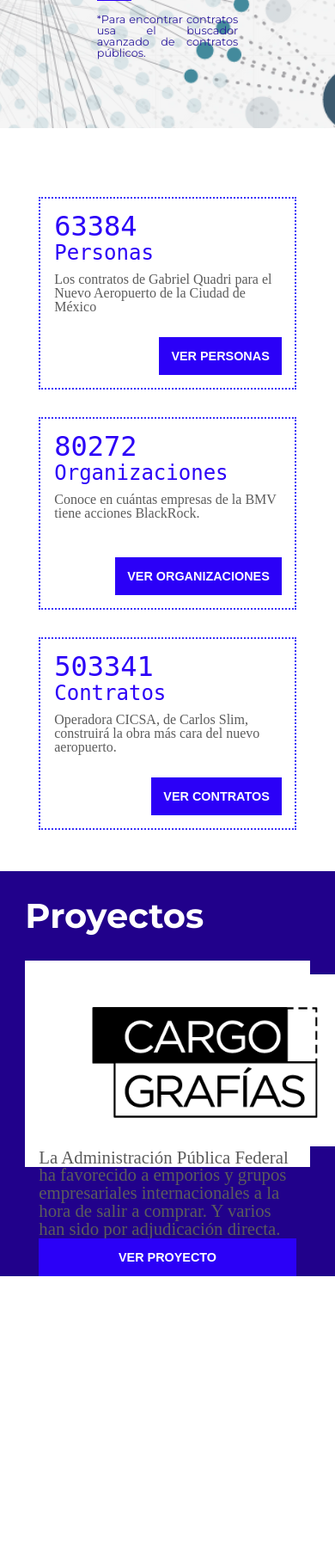
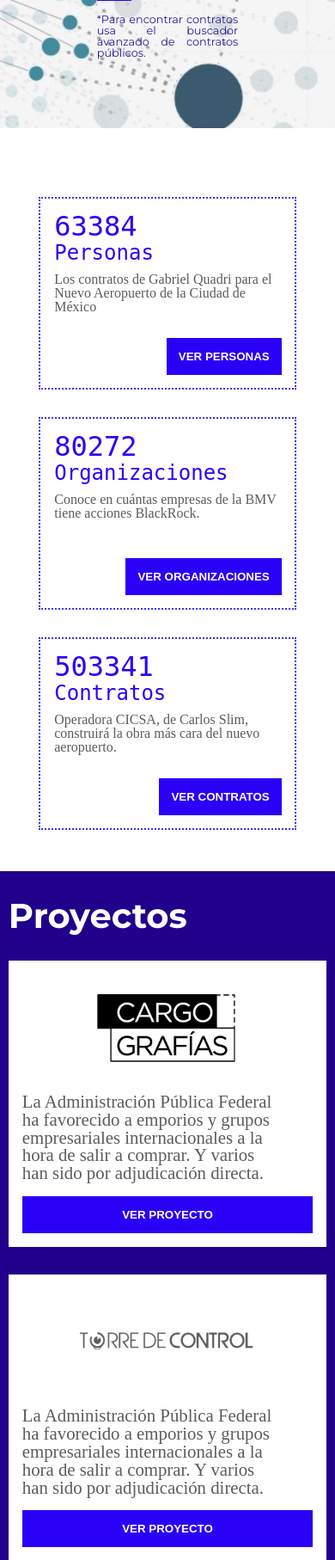
Before and after one commit to sororal/qqw-frontend, a PHP site: page / in a window 390 px wide; the page is wider, and only the part inside the window is pictured. Shown: the part 1171-2985 px from the top of that part at 86% size. Before the commit the page ends 2655 px from the top of that part, so only its background shows below. Run offline with PHP 8.4, Linux system fonts and the light colour scheme.

Commit message:
finished proyectos section incl responsiveness

```diff
--- a/css/main.css
+++ b/css/main.css
@@ -127,19 +127,32 @@ div.proyectos-content {
 div.proyecto {
   background-color: #fff;
   padding: 1rem;
-  height: 15rem;
   width: 100%;
   margin-bottom: 2rem;
+  position: relative;
 }
 
 div.proyecto img {
-  height: 100%;
-  width: auto;
+  width: 90%;
 }
 
 div.proyecto p {
+  margin-right: 1rem;
+  margin-bottom: 1rem;
+  padding: 1rem 1.5rem 0 0;
+  top: 15%;
   font-size: 1.3rem;
 }
+
+.proyecto-info {
+  position: absolute;
+}
+
+.proyecto button {
+  bottom: 30px;
+  right: 30px;
+}
+
 
 
 /*Card styles*/
@@ -216,7 +229,7 @@ button {
     width: 100%;
     float: left;
 }
-@media only screen and (min-width: 600px) {
+@media only screen and (min-width: 768px) {
     /* For tablets: */
     .col-m-1 {width: 8.33%;}
     .col-m-2 {width: 16.66%;}
@@ -230,8 +243,9 @@ button {
     .col-m-10 {width: 83.33%;}
     .col-m-11 {width: 91.66%;}
     .col-m-12 {width: 100%;}
+
 }
-@media only screen and (min-width: 768px) {
+@media only screen and (min-width: 1300px) {
     /* For desktop: */
     .col-1 {width: 8.33%;}
     .col-2 {width: 16.66%;}
@@ -254,8 +268,14 @@ button {
     width: 100%;
   }
 
-
-
+  .proyecto-info {
+    position: relative;
+  }
+  .proyecto button {
+    width: 100%;
+    bottom: 0;
+    right: 0;
+  }
 }
 
 @media only screen and (max-width: 1042px) {
@@ -265,17 +285,18 @@ button {
   .card-image {
     display: none;
   }
+
 }
 
 @media only screen and (max-width: 870px) {
-  .button-link {
+  .explore-card.button-link {
     padding: 9px;
     font-size: .7rem;
   }
 }
 
 @media only screen and (max-width: 800px) {
-  .button-link {
+  .explore-card.button-link {
     color: #2b00f7;
     background-color: #fff;
   }
@@ -283,10 +304,21 @@ button {
 
 
 @media only screen and (max-width: 768px) {
-  .button-link {
+  .explore-card.button-link {
     color: #fff;
     background-color: #2b00f7;
     padding: 14px 14px;
     font-size: .9rem;
   }
+  div.proyecto img {
+    width: 15rem;
+    display: block;
+    margin: auto;
+  }
 }
+
+@media only screen and (max-width: 500px) {
+  div.proyectos-content {
+    width: 95%;
+  }
+}
--- a/index.html
+++ b/index.html
@@ -33,7 +33,7 @@
     <main>
       <section class="explore-data">
           <div class="explore-data-content row">
-              <div class="col-4 card-pad">
+              <div class="col-4 col-m-4   card-pad">
                 <div class="card explore-card">
                   <img src="images/personas.png" alt="Personas" class="card-image">
                   <div class="card-pad">
@@ -44,7 +44,7 @@
                   </div>
                 </div>
               </div>
-              <div class="col-4 card-pad">
+              <div class="col-4 col-m-4 card-pad">
                 <div class="card explore-card">
                   <img src="images/organizaciones.png" alt="Organizaciones" class="card-image">
                   <div class="card-pad">
@@ -55,7 +55,7 @@
                   </div>
                 </div>
               </div>
-              <div class="col-4 card-pad">
+              <div class="col-4 col-m-4 card-pad">
                 <div class="card explore-card">
                   <img src="images/contratos.png" alt="Contratos" class="card-image">
                   <div class="card-pad">
@@ -73,17 +73,34 @@
         <div class="row">
           <div class="proyectos-content block">
             <h2>Proyectos</h2>
-            <div class="proyecto">
-              <div class="col-4">
+            <div class="proyecto row">
+              <div class="col-4 col-m-5 proyecto-info-img">
                 <img src="images/proyecto-1.png" alt="Proyecto Cargografías">
               </div>
-              <div class="col-8">
-                <p class="serif-gray col-8">La Administración Pública Federal ha favorecido a emporios y grupos empresariales internacionales a la hora de salir a comprar. Y varios han sido por adjudicación directa.</p>
-                <button class="button-link col-3" type="button" name="cargografías" onClick="window.open('proyectos/cargografias.html','Ver Cargografías')">VER PROYECTO</button>
+              <div class="col-8 col-m-7">
+                  <p class="serif-gray proyecto-info">La Administración Pública Federal ha favorecido a emporios y grupos empresariales internacionales a la hora de salir a comprar. Y varios han sido por adjudicación directa.</p>
+                  <button class="button-link proyecto-info" type="button" name="cargografías" onClick="window.open('proyectos/cargografias.html','Ver Cargografías')">VER PROYECTO</button>
+              </div>
+            </div>
+            <div class="proyecto row">
+              <div class="col-4 col-m-5 proyecto-info-img">
+                <img src="images/proyecto-2.png" alt="Proyecto Cargografías">
+              </div>
+              <div class="col-8 col-m-7">
+                  <p class="serif-gray proyecto-info">La Administración Pública Federal ha favorecido a emporios y grupos empresariales internacionales a la hora de salir a comprar. Y varios han sido por adjudicación directa.</p>
+                  <button class="button-link proyecto-info" type="button" name="Torre de control" onClick="window.open('proyectos/torre-de-control.html','Ver Torre de Control')">VER PROYECTO</button>
+              </div>
+            </div>
+            <div class="proyecto row">
+              <div class="col-4 col-m-5 proyecto-info-img">
+                <img src="images/proyecto-3.png" alt="Proyecto Cargografías">
+              </div>
+              <div class="col-8 col-m-7">
+                  <p class="serif-gray proyecto-info">La Administración Pública Federal ha favorecido a emporios y grupos empresariales internacionales a la hora de salir a comprar. Y varios han sido por adjudicación directa.</p>
+                  <button class="button-link proyecto-info" type="button" name="Datos contratistas" onClick="window.open('proyectos/datos-contratistas.html','Ver Datos Contratistas')">VER PROYECTO</button>
               </div>
             </div>
           </div>
-
         </div>
 
       </section>
```
Also changed, not shown: images/fondo-home.png.
